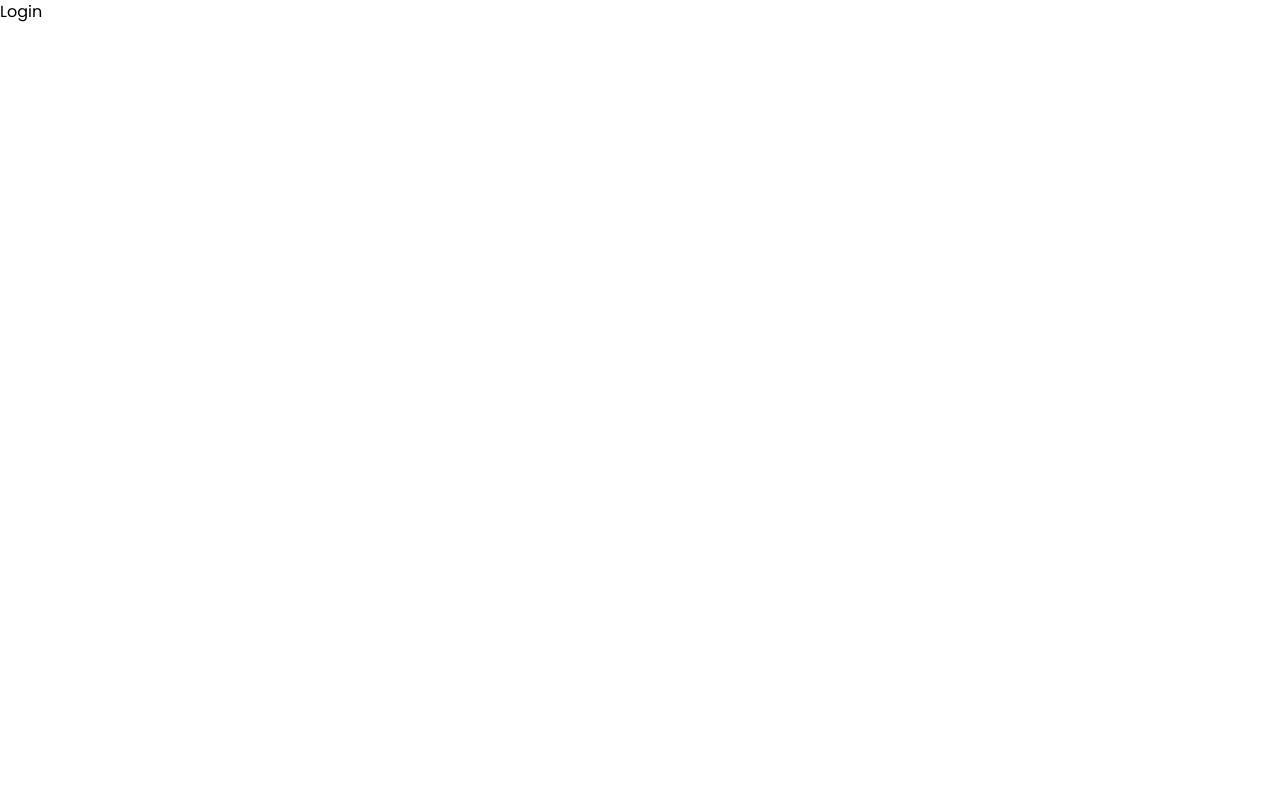
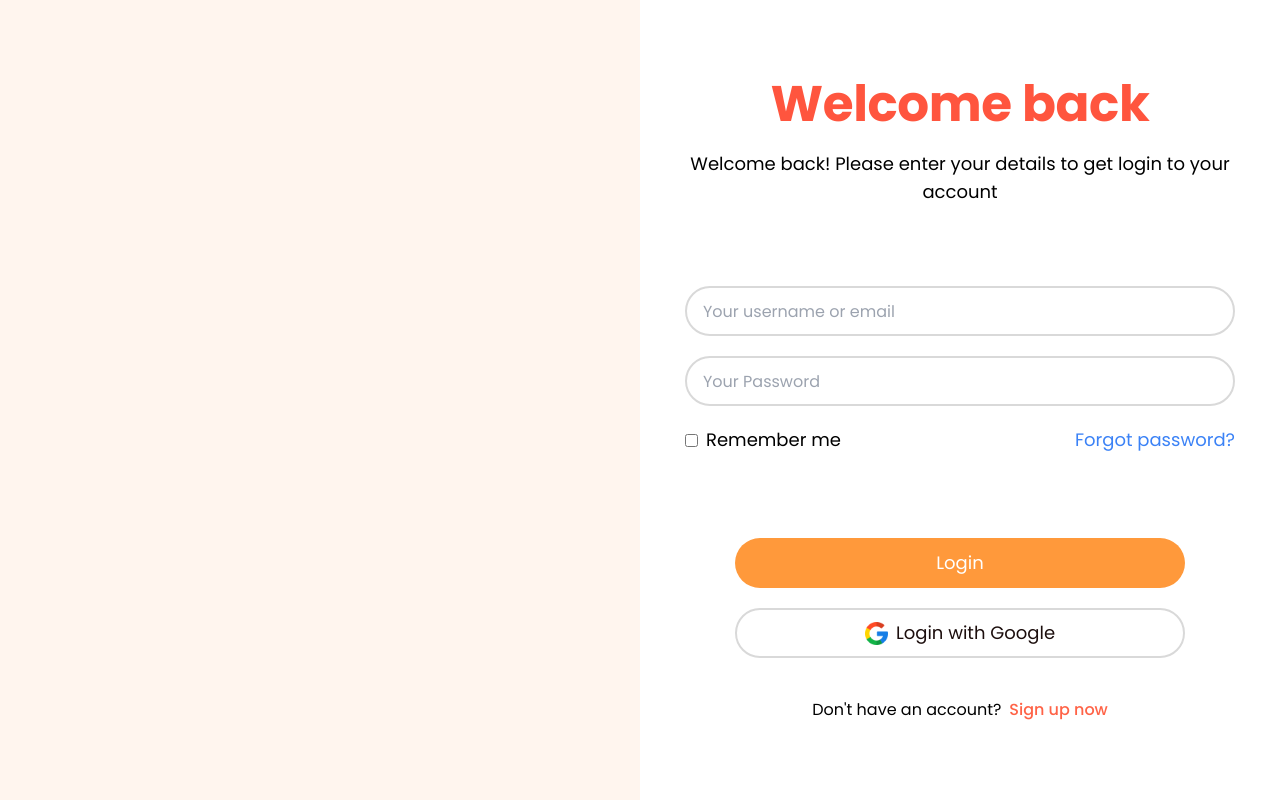
Before and after one commit to woraamy/B2D-Venture, a Next.js app in the folder b2d-venture/: page /Login in a window 1280 px wide. Built offline with nearby package versions, Linux system fonts and the light colour scheme.

Commit message:
Implement and add elements into login page

```diff
--- a/b2d-venture/app/(auth)/Login/page.tsx
+++ b/b2d-venture/app/(auth)/Login/page.tsx
@@ -1,9 +1,75 @@
+import { Button } from "@/components/ui/button";
+import Link from "next/link";
+
 const Login = () => {
   return (
-    <div>
-      Login
+    <div className="flex h-screen bg-[#FFF5EE]">
+      {/* Left side */}
+      <div className="w-1/2 flex flex-col justify-center items-center p-8">
+        {/* <h2 className="text-2xl font-bold text-[#FF6347] mb-4">B2D Venture</h2>
+        <div className="relative w-64 h-64">
+          <img src="/api/placeholder/256/256" alt="Laptop" className="w-full h-full object-contain" />
+          <Rocket className="absolute bottom-0 left-1/2 transform -translate-x-1/2 text-[#FF69B4] w-24 h-24" />
+        </div> */}
+      </div>
+
+      {/* Right side (with White background) */}
+      <div className="w-1/2 flex flex-col justify-center p-8 bg-white">
+        <h1 className="h1-welcome-back">Welcome back</h1>
+        <p className="p-regular-18 text-center mt-5">Welcome back! Please enter your details to get login to your account</p>
+
+        <form className="space-y-5">
+          <div className="flex-center">
+            <input
+              type="text"
+              placeholder="Your username or email"
+              className="mt-20 w-[550px] h-[50px] p-4 border-2 border-[#D9D9D9] rounded-full focus:outline-none focus:border-[#D9D9D9]" />
+          </div>
+          <div className="flex-center">
+            <input
+              type="password"
+              placeholder="Your Password"
+              className="w-[550px] h-[50px] p-4 border-2 border-[#D9D9D9] rounded-full focus:outline-none focus:border-[#D9D9D9]" />
+          </div>
+
+          <div className="flex justify-between items-center mt-5 w-[550px] mx-auto">
+            <label className="flex items-center text-lg">
+              <input
+                type="checkbox"
+                className="mr-2 form-checkbox text-yellow-500 focus:ring-yellow-500 rounded-full"
+              />
+              Remember me
+            </label>
+            <a href="#" className="text-blue-500 text-lg">
+              Forgot password?
+            </a>
+          </div>
+
+
+          <div className="flex-center">
+            <Button asChild className="w-[450px] h-[50px] rounded-full text-white p-regular-18 bg-[#FF993B] hover:bg-[#FF7A00] mt-16">
+                <Link href="/">
+                  Login
+                </Link>
+            </Button>
+          </div>
+          <div className="flex-center">
+            <Button className="w-[450px] h-[50px] border-2 border-[#D9D9D9] rounded-full text-[#1C0E0D] p-regular-18 bg-white hover:bg-[#D9D9D9]">
+              <img src="assets/icons/google-logo.png" alt="Google logo" height={23} width={23} className="mr-2" />
+                <Link href="/">
+                  Login with Google
+                </Link>
+            </Button>
+          </div>
+        </form>
+
+        <p className="mt-10 flex-center space-x-2">
+          <span>Don't have an account?</span>
+          <a href="/SignUp" className="text-[#FF6347] p-medium-16">Sign up now</a>
+        </p>
+      </div>
     </div>
-  )
-}
+  );
+};
 
-export default Login
+export default Login;
--- a/b2d-venture/app/globals.css
+++ b/b2d-venture/app/globals.css
@@ -14,7 +14,7 @@
     --popover-foreground: 222.2 84% 4.9%;
 
     --primary: 222.2 47.4% 11.2%;
-    --primary-foreground: 7, 100%, 62%;
+    --primary-foreground: 7, 100%, 62%; /* Dark orange*/
 
     --secondary: 210 40% 96.1%;
     --secondary-foreground: 222.2 47.4% 11.2%;
@@ -134,6 +134,10 @@ body {
     @apply font-bold text-[28px] leading-[36px];
   }
 
+  .h5-regular {
+    @apply font-normal text-[28px] leading-[36px];
+  }
+
   /* 24 */
   .p-bold-24 {
     @apply font-bold text-[24px] leading-[36px];
@@ -221,6 +225,15 @@ body {
     @apply text-[12px] font-medium leading-[20px];
   }
 
+  /* Custom class typography */
+  .h1-welcome-back {
+    @apply font-bold text-[50px] leading-[52px];
+    color: #FF553E;
+    text-align: center;
+    letter-spacing: -0.4px;
+  }
+
+
 
   /* SHADCN OVERRIDES */
   .select-field {
```
Also changed, not shown: b2d-venture/components/ui/checkbox.jsx (added, +24 -0 lines).
